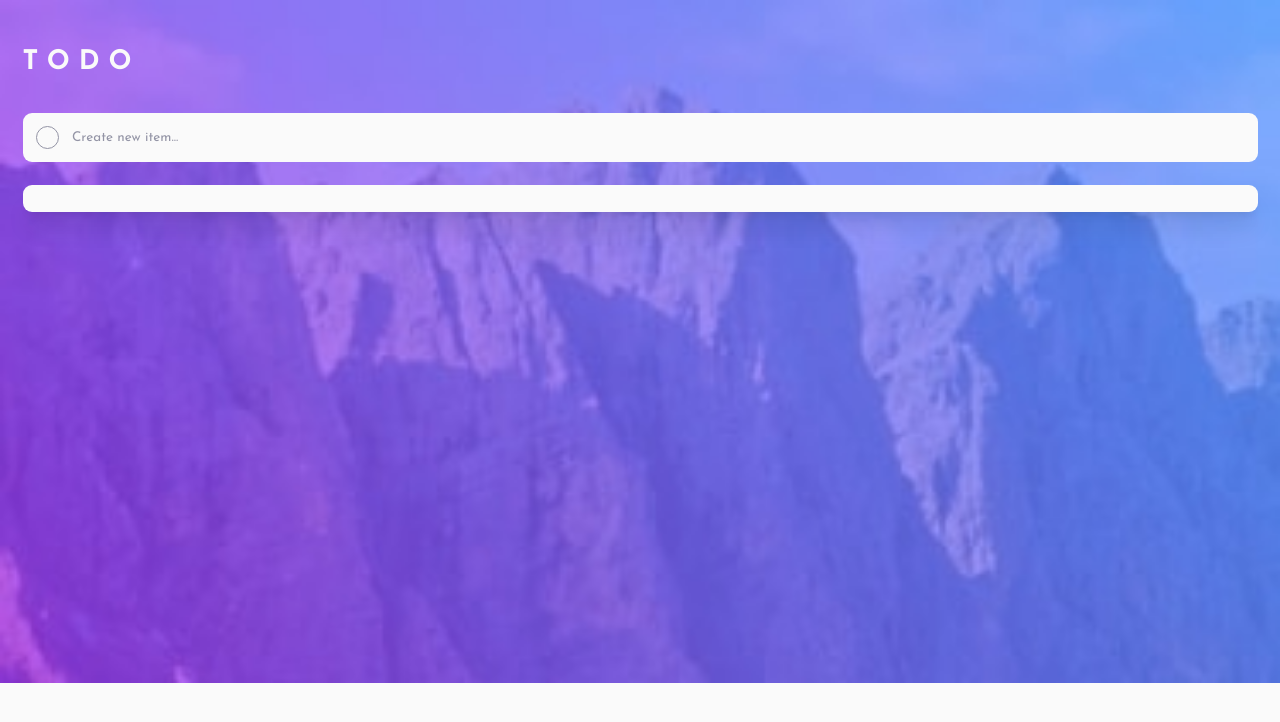
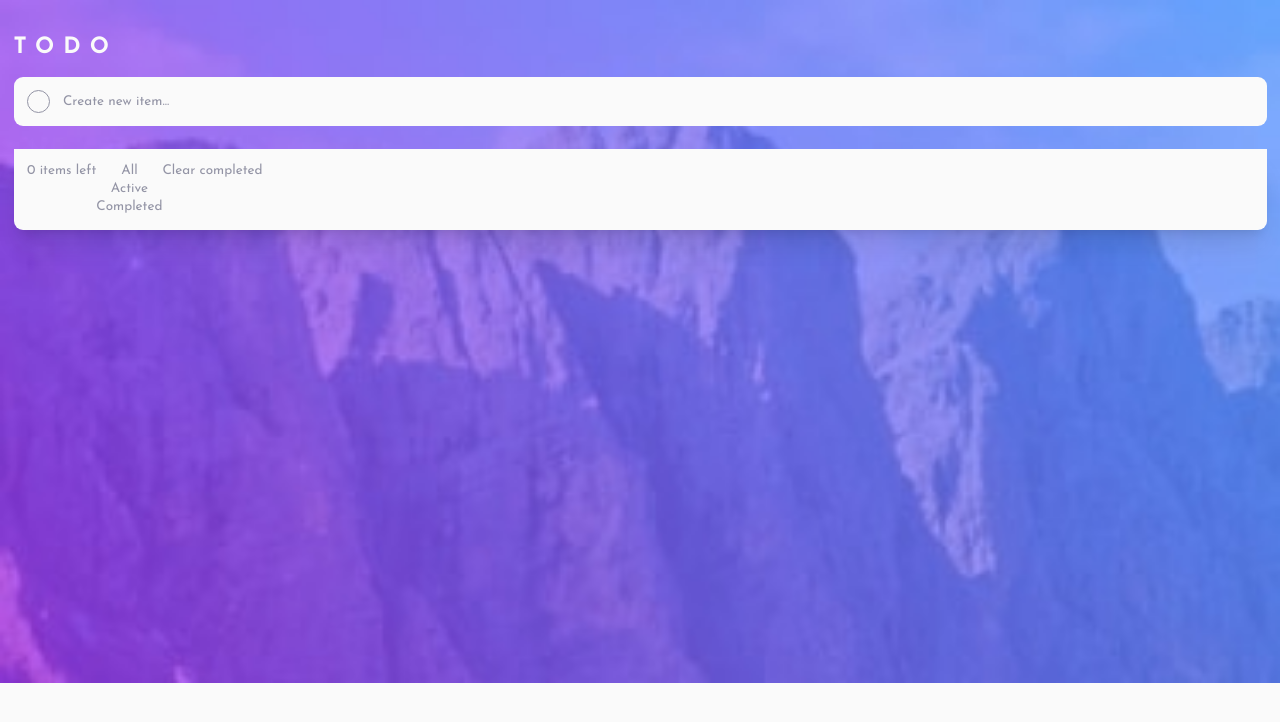
Before and after one commit to Gedridze/todo-frontendmentor, a Vue app: page / in a window 1280 px wide. Shown: the top 722 px of the page. Built offline with nearby package versions, Linux system fonts and the light colour scheme.

Commit message:
rework baseCard styling

```diff
--- a/src/App.vue
+++ b/src/App.vue
@@ -21,8 +21,8 @@ function removeTodo(deletedTodo: Todo) {
   <div class="absolute flex flex-col w-screen min-h-screen bg-vl-gray -z-10">
     <img src="./assets/static/bg-mobile-light.jpg" class="h-1/6" alt="bg-mobile-light" />
   </div>
-  <div class="p-5 pt-10">
-    <h1 class="text-vl-gray mb-7">TODO</h1>
+  <div class="p-3 pt-7">
+    <h1 class="mb-3 text-vl-gray">TODO</h1>
     <TodoCard :deletable="false" :active-checkbox="false" placeholder="Create new item..." @submit-todo="addTodo"/>
     <TodoCardContainer :todos="todos" class="mt-5" @removeTodo="removeTodo"></TodoCardContainer>
   </div>
--- a/src/components/BaseCard.vue
+++ b/src/components/BaseCard.vue
@@ -1,14 +1,22 @@
 <script setup lang="ts"></script>
 <template>
-  <div class="flex w-full text-center rounded-lg bg-vl-gray">
-    <div class="pt-3 pb-3 pl-3">
+  <div class="flex w-full text-center rounded-lg card-container bg-vl-gray">
       <slot name="header"></slot>
-    </div>
-    <div class="w-full pt-3 pb-3">
       <slot name="content"></slot>
-    </div>
-    <div class="pt-3 pb-3 pr-3">
       <slot name="footer"></slot>
-    </div>
   </div>
 </template>
+<style>
+.card-container > *{
+  @apply pt-3 pb-3
+}
+
+.card-container > :first-child {
+  @apply pl-3
+}
+
+.card-container > :last-child{
+  @apply pr-3
+}
+
+</style>
--- a/src/components/TodoCard.vue
+++ b/src/components/TodoCard.vue
@@ -46,19 +46,21 @@ function submitTodo(evt: Event) {
       <TodoCheckBox :disabled="!activeCheckbox" v-model="todoItem.isComplete" />
     </template>
     <template #content>
-      <div class="flex justify-between" :class="{hoverable: !$slots.default}" @click="emit('removeTodo', todoItem)">
+      <div class="flex w-full pr-3" :class="{hoverable: !$slots.default}" @click="emit('removeTodo', todoItem)">
       <form @submit="submitTodo" class="w-full" >
         <input
           type="text"
           :class="{ 'line-through text-l-gray-blue': todoItem.isComplete, 'pointer-events-none': !activeInput }"
-          class="w-full ml-3 text-xs font-normal outline-none decoration-d-gray-blue bg-vl-gray text-vd-gray-blue placeholder:text-d-gray-blue focus:placeholder:text-l-gray-blue"
+          class="w-full pl-3 text-xs font-normal outline-none decoration-d-gray-blue bg-vl-gray text-vd-gray-blue placeholder:text-d-gray-blue focus:placeholder:text-l-gray-blue"
           :placeholder="placeholder"
           ref="input"
           v-model="todoItem.task"
         />
       </form>
-      <img v-if="deletable" class="h-full mt-auto mb-auto ml-auto w-fit" src="src/assets/static/icon-cross.svg">
-      </div>
+    </div>
+  </template>
+  <template #footer>
+    <img v-if="deletable" class="h-full mt-auto mb-auto ml-auto w-fit" src="src/assets/static/icon-cross.svg">
     </template>
   </BaseCard>
 </template>
@@ -68,7 +70,7 @@ function submitTodo(evt: Event) {
 img {
   display: none;
 }
-.hoverable:hover img {
+.hoverable:hover + img {
   display: block;
 }
 </style>
--- a/src/components/TodoCardContainer.vue
+++ b/src/components/TodoCardContainer.vue
@@ -1,6 +1,8 @@
 <script setup lang="ts">
+import { computed } from 'vue'
 import BaseCard from './BaseCard.vue'
 import TodoCard from './TodoCard.vue'
+import { ref } from 'vue'
 
 export type Todo = {
   isComplete: boolean
@@ -8,23 +10,66 @@ export type Todo = {
   id: string
 }
 
-defineProps<{
+type FilterType = 'all' | 'completed' | 'active'
+
+const props = defineProps<{
   todos: Todo[]
 }>()
 const emit = defineEmits<{
   (e: 'removeTodo', value: Todo): void
 }>()
+
+function bindProps(type: FilterType) {
+  return {
+    onClick: () => {
+      activeFilter.value = type
+    },
+    class: {
+      'is-active': activeFilter.value === type
+    }
+  }
+}
+
+const filteredTodos = computed(() => {
+  switch (activeFilter.value) {
+    case 'completed':
+      return props.todos.filter(item => item.isComplete)
+    case 'active':
+      return props.todos.filter(item => !item.isComplete)
+    default:
+      return props.todos
+  }
+})
+const activeFilter = ref<FilterType>('all')
 </script>
 <template>
   <div class="rounded-lg shadow-xl">
     <TodoCard
       class="border-b rounded-none first:rounded-t-lg border-l-gray-blue"
-      v-for="(todo, index) in todos"
-      :key="index"
+      v-for="todo in filteredTodos"
+      :key="todo.id"
       :todo="todo"
       :active-input="false"
       @remove-todo="(item: Todo) => emit('removeTodo', item)"
     ></TodoCard>
-    <BaseCard>DEFAULT</BaseCard>
+    <BaseCard class="text-xs rounded-t-none text-d-gray-blue">
+    <template #header>
+      <p>
+        {{ todos.length }} items left
+      </p>
+    </template>
+    <template #content>
+      <div class="hidden sm:block">
+        <div v-bind="bindProps('all')">All</div>
+        <div v-bind="bindProps('active')">Active</div>
+        <div v-bind="bindProps('completed')">Completed</div>
+      </div>
+    </template>
+    <template #footer>
+      <div>
+        Clear completed
+      </div>
+    </template>
+    </BaseCard>
   </div>
 </template>
--- a/src/style.css
+++ b/src/style.css
@@ -10,7 +10,7 @@
   }
 
   h1 {
-    @apply text-2xl font-bold;
+    @apply text-xl font-bold;
     letter-spacing: 0.5rem;
   }
 }
```
